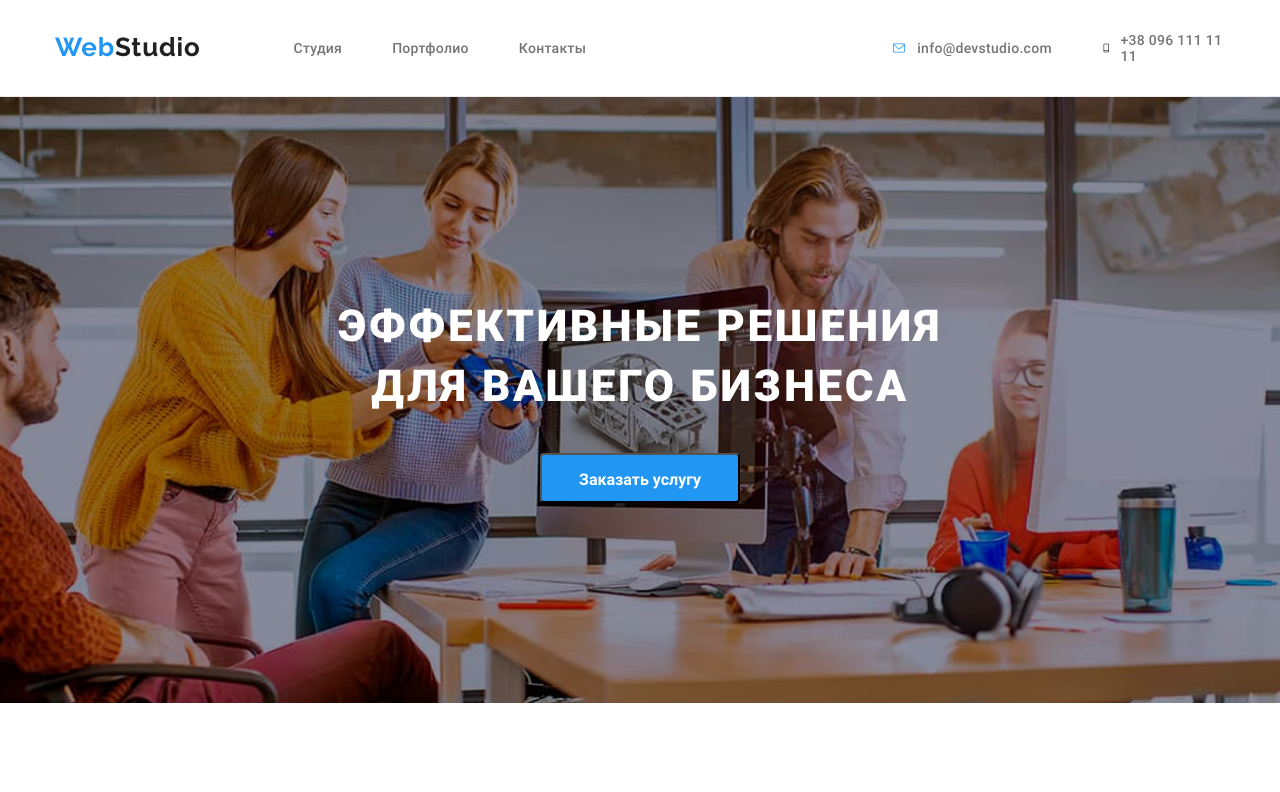
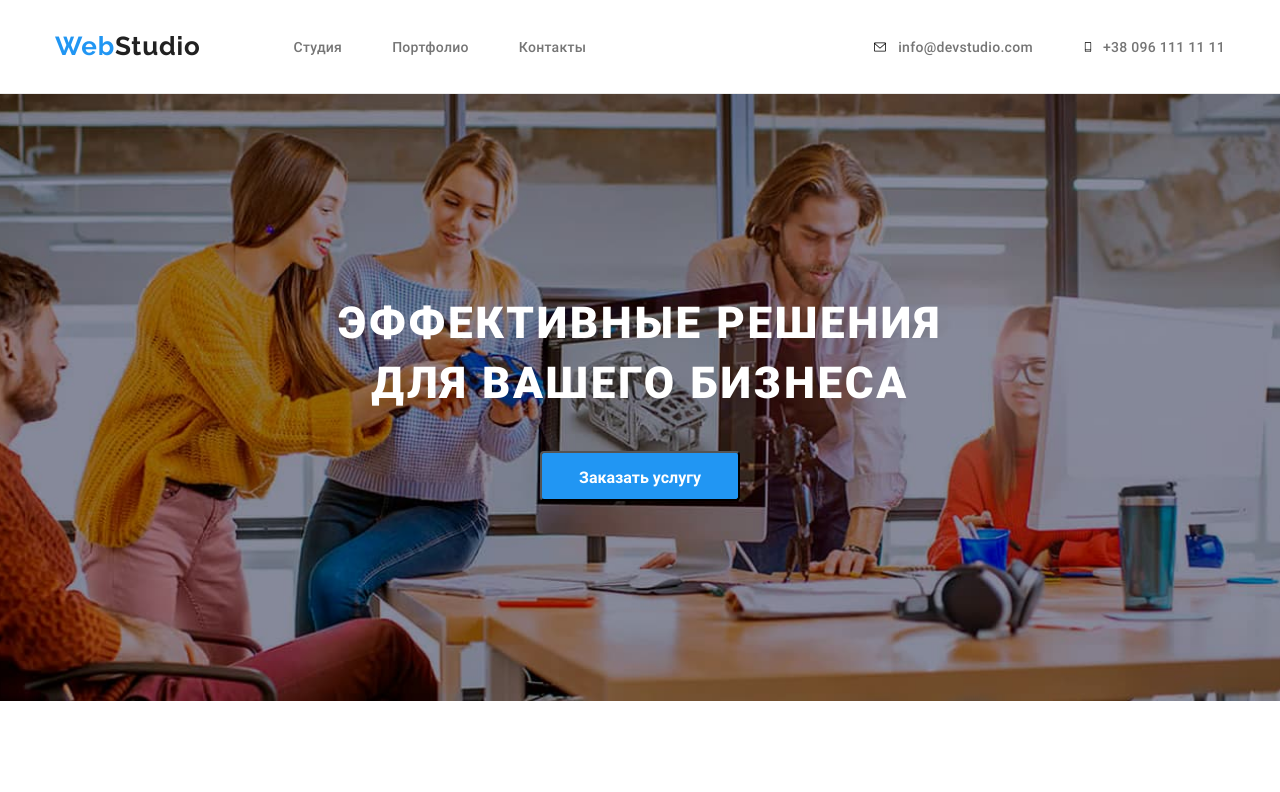
Before and after one commit to SerhiiSobchuk/goit-markup-hw-04, a plain HTML site: page index.html in a window 1280 px wide. Shown: the top 792 px of the page. Drawn offline with nearby package versions, Linux system fonts and the light colour scheme.

Commit message:
08.11.2020 commit 6

```diff
--- a/css/styles.css
+++ b/css/styles.css
@@ -146,7 +146,6 @@ body {
     width: 16px;
     height: 12px;
     margin-right: 10px;
-    fill: #2196f3;
 }
 
 .phone-svg {
@@ -185,7 +184,7 @@ body {
 }
 
 .contacts-header {
-    padding-left: 305px;
+    padding-left: 286px;
 }
 
 /* Page 1 section h1 + button */
```
